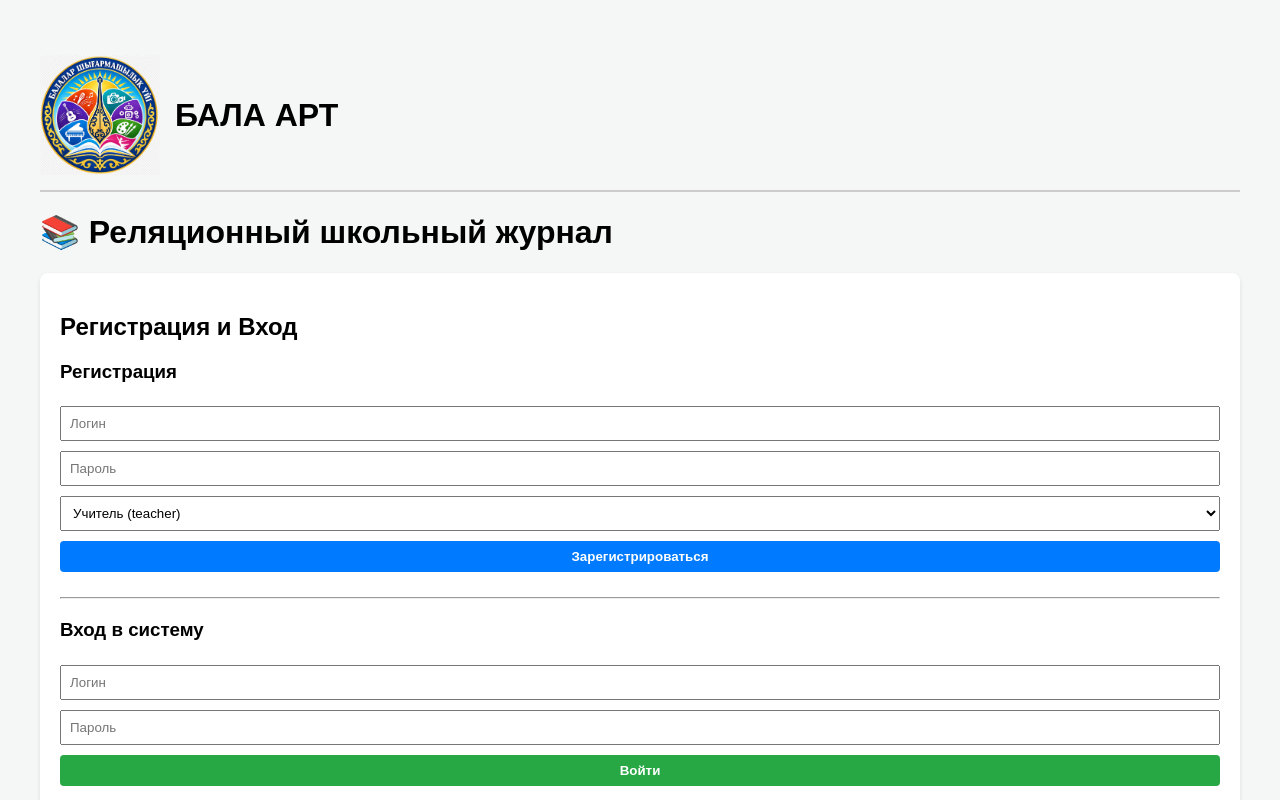
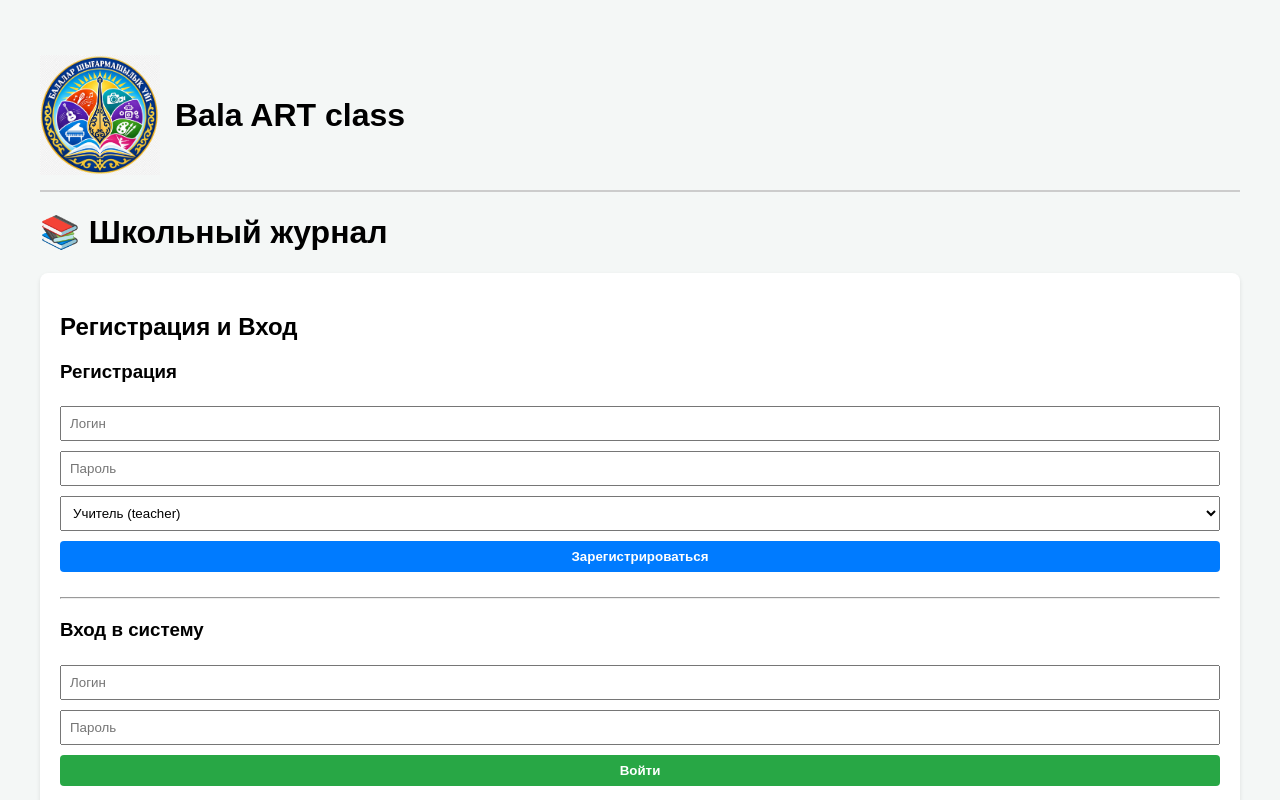
Before and after one commit to erema260294-arch/school-app, a website: page index.html in a window 1280 px wide. Shown: the top 800 px of the page. Drawn offline with Linux system fonts and the light colour scheme; no server answers.

```diff
--- a/index.html
+++ b/index.html
@@ -22,10 +22,10 @@
     <header style="display: flex; align-items: center; gap: 15px; padding: 15px 0; border-bottom: 2px solid #ccc; margin-bottom: 20px;">
     <!-- logo.png -->
     <img src="logo.png.jpeg" alt="Эмблема школы" style="height: 120px; width: auto; object-fit: contain;">
-    <h1 style="margin: 0;">БАЛА АРТ</h1>
+    <h1 style="margin: 0;">Bala ART class</h1>
 </header>
 
-    <h1>📚 Реляционный школьный журнал</h1>
+    <h1>📚 Школьный журнал</h1>
 
     <!-- БЛОК АВТОРИЗАЦИИ И РЕГИСТРАЦИИ -->
     <div id="authContainer" class="card">
```
